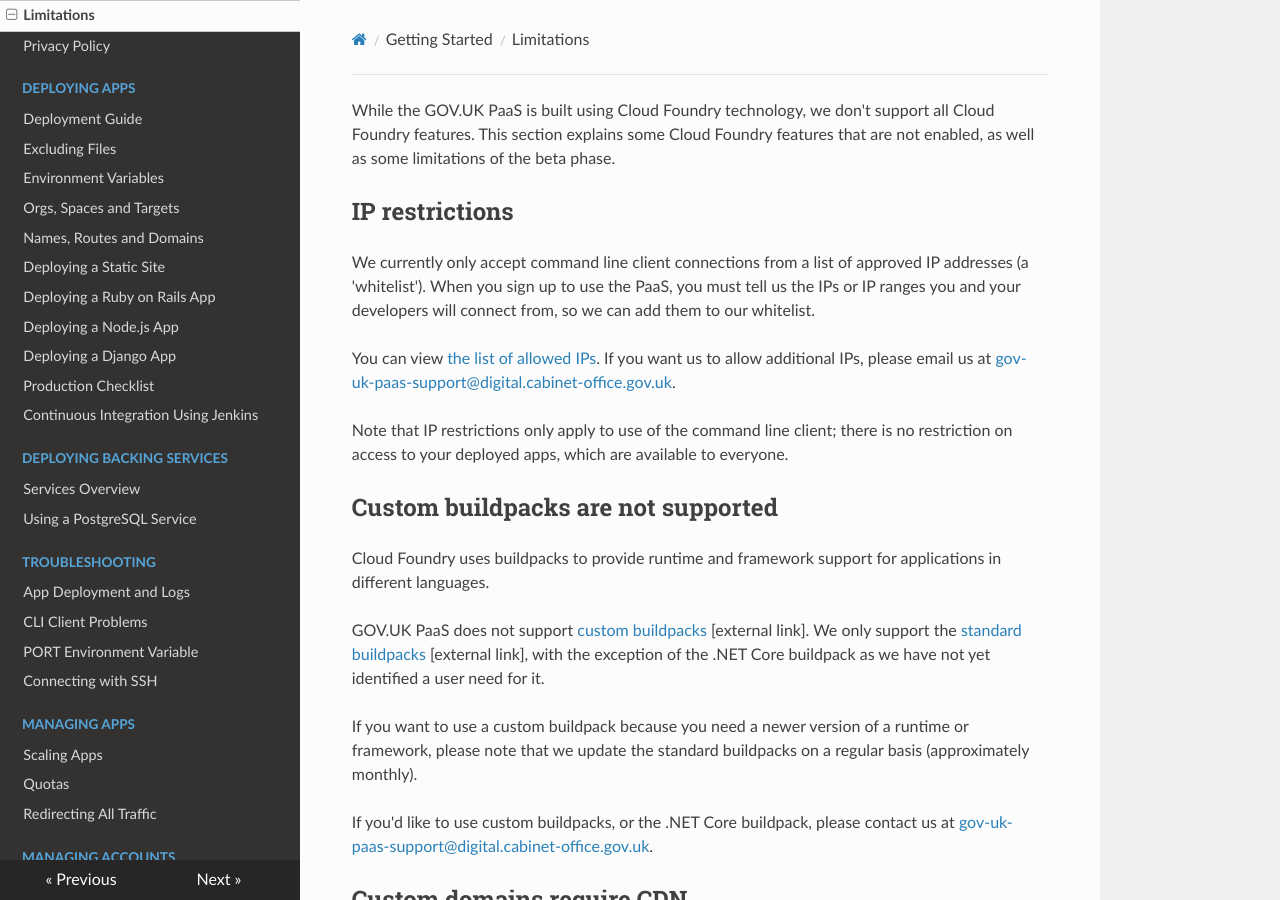
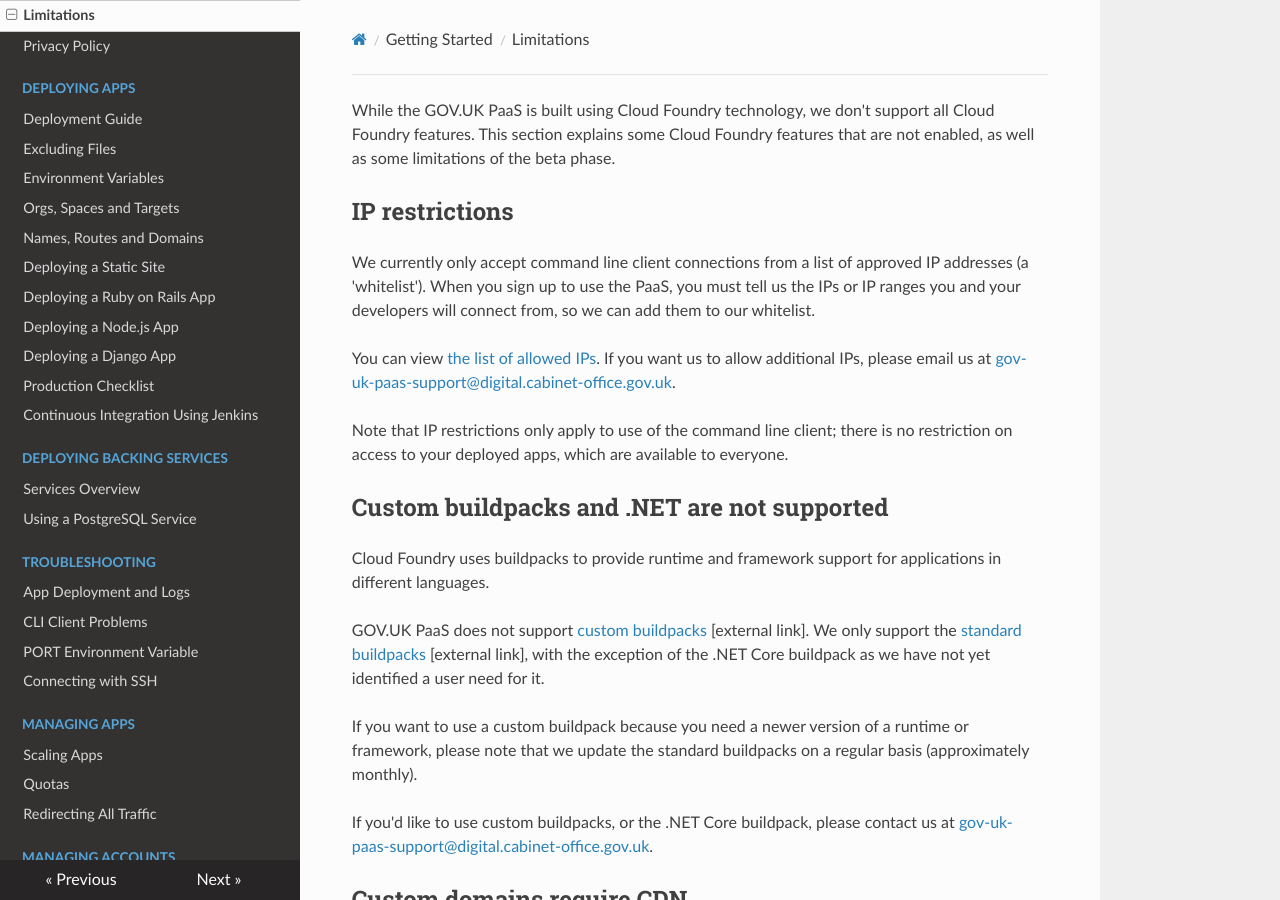
Before and after one commit to alphagov/paas-developer-docs, an MkDocs documentation site: the page built from docs/getting_started/limitations.md, in a window 1280 px wide and 900 px high. Built offline with MkDocs 1.6.1, drawn with Linux system fonts in a browser that asks for light colours; nearby versions of some CDN libraries; old or Windows-style settings are respelled for this version of MkDocs.

Commit message:
Fix header to be more accurate

```diff
--- a/docs/getting_started/limitations.md
+++ b/docs/getting_started/limitations.md
@@ -8,7 +8,7 @@ You can view [the list of allowed IPs](https://github.com/alphagov/paas-cf/blob/
 
 Note that IP restrictions only apply to use of the command line client; there is no restriction on access to your deployed apps, which are available to everyone.
 
-## Custom buildpacks are not supported
+## Custom buildpacks and .NET are not supported
 
 Cloud Foundry uses buildpacks to provide runtime and framework support for applications in different languages.
 
```
